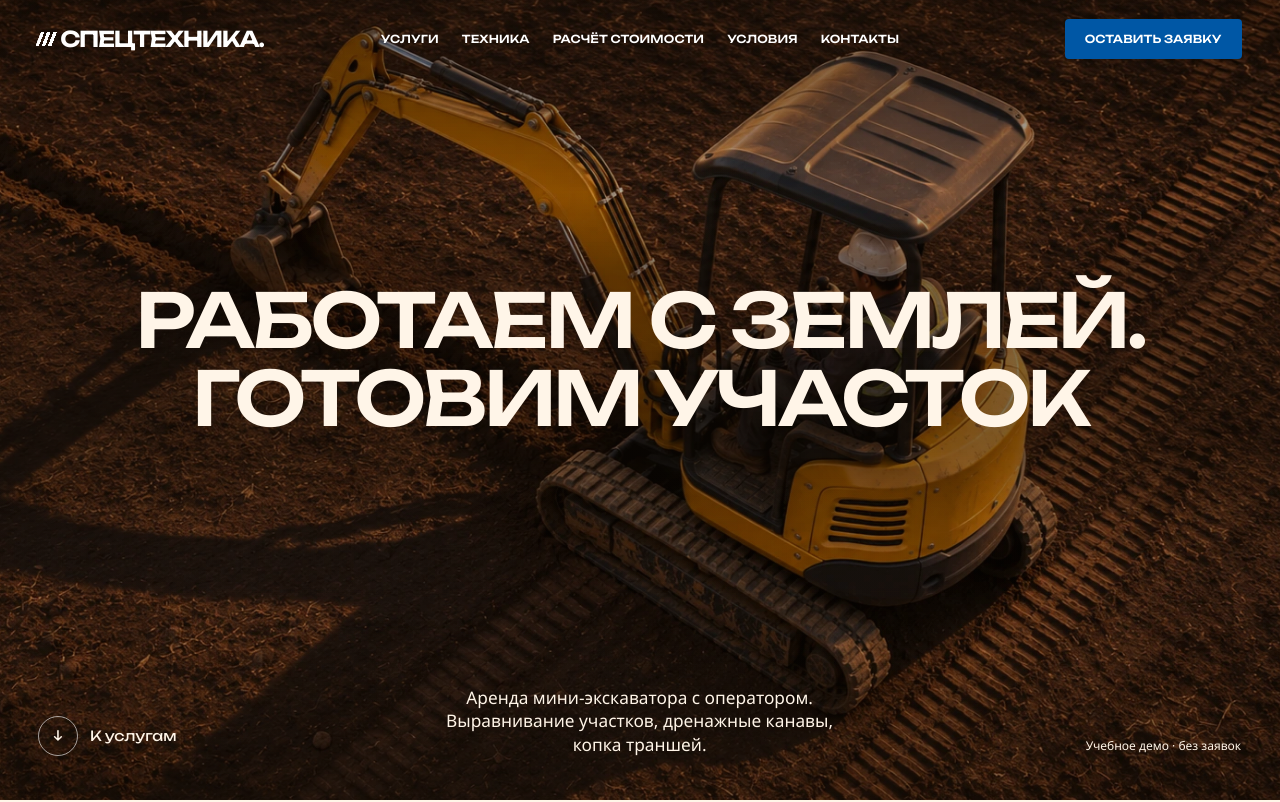
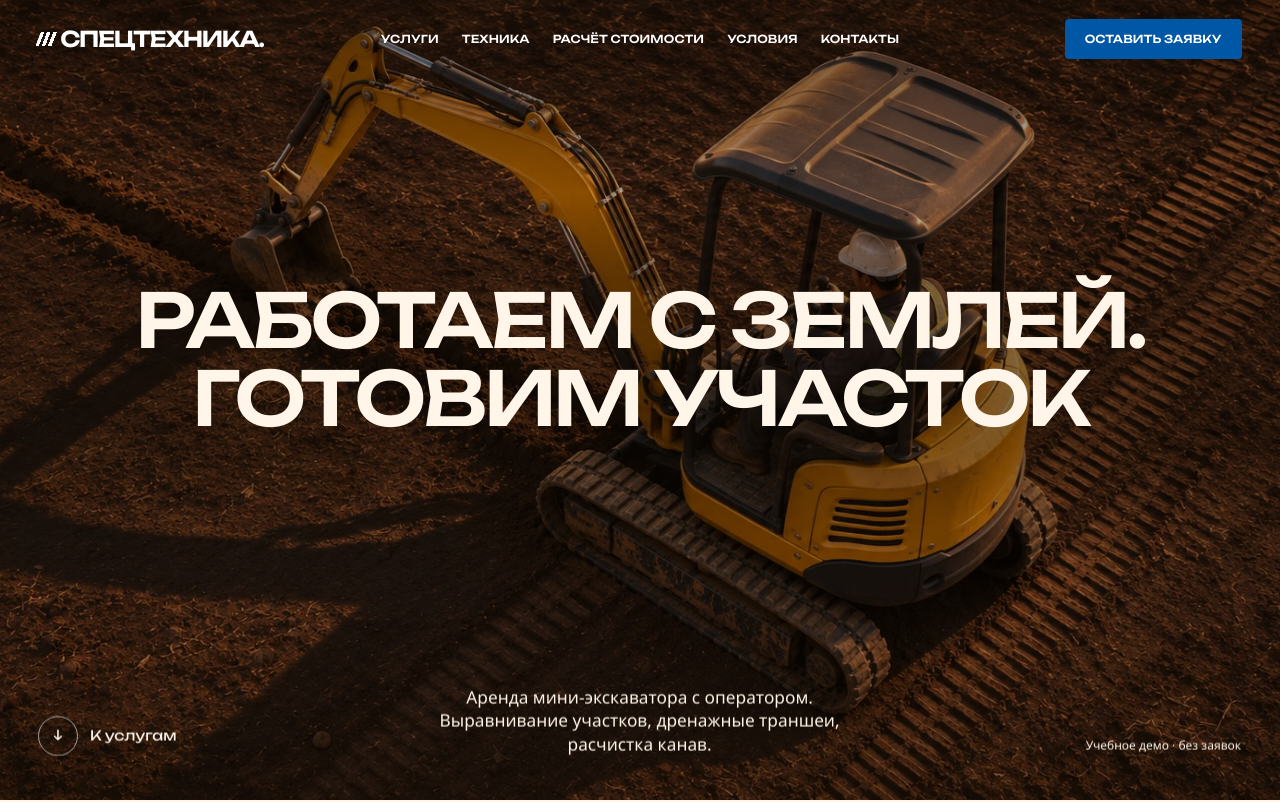
Before and after one commit to esaiam/spectehnika-demo, a plain HTML site: page index.html in a window 1280 px wide. Shown: the top 802 px of the page. Drawn offline with Linux system fonts and the light colour scheme.

Commit message:
Уточнить подзаголовок главной страницы

```diff
--- a/index.html
+++ b/index.html
@@ -16,7 +16,7 @@
    <div class="work-heading">
     <h1 id="work-title"><span>Работаем с&nbsp;землей.</span> <span>Готовим участок</span></h1>
    </div>
-   <div class="work-bottom"><a class="downlink" href="#work-services"><span aria-hidden="true">↓</span> К услугам</a><p>Аренда мини-экскаватора с оператором.<br>Выравнивание участков, дренажные канавы,<br>копка траншей.</p><small>Учебное демо · без заявок</small></div>
+   <div class="work-bottom"><a class="downlink" href="#work-services"><span aria-hidden="true">↓</span> К услугам</a><p>Аренда мини-экскаватора с оператором.<br>Выравнивание участков, дренажные траншеи,<br>расчистка канав.</p><small>Учебное демо · без заявок</small></div>
   </div>
  </div>
 </section>
```
